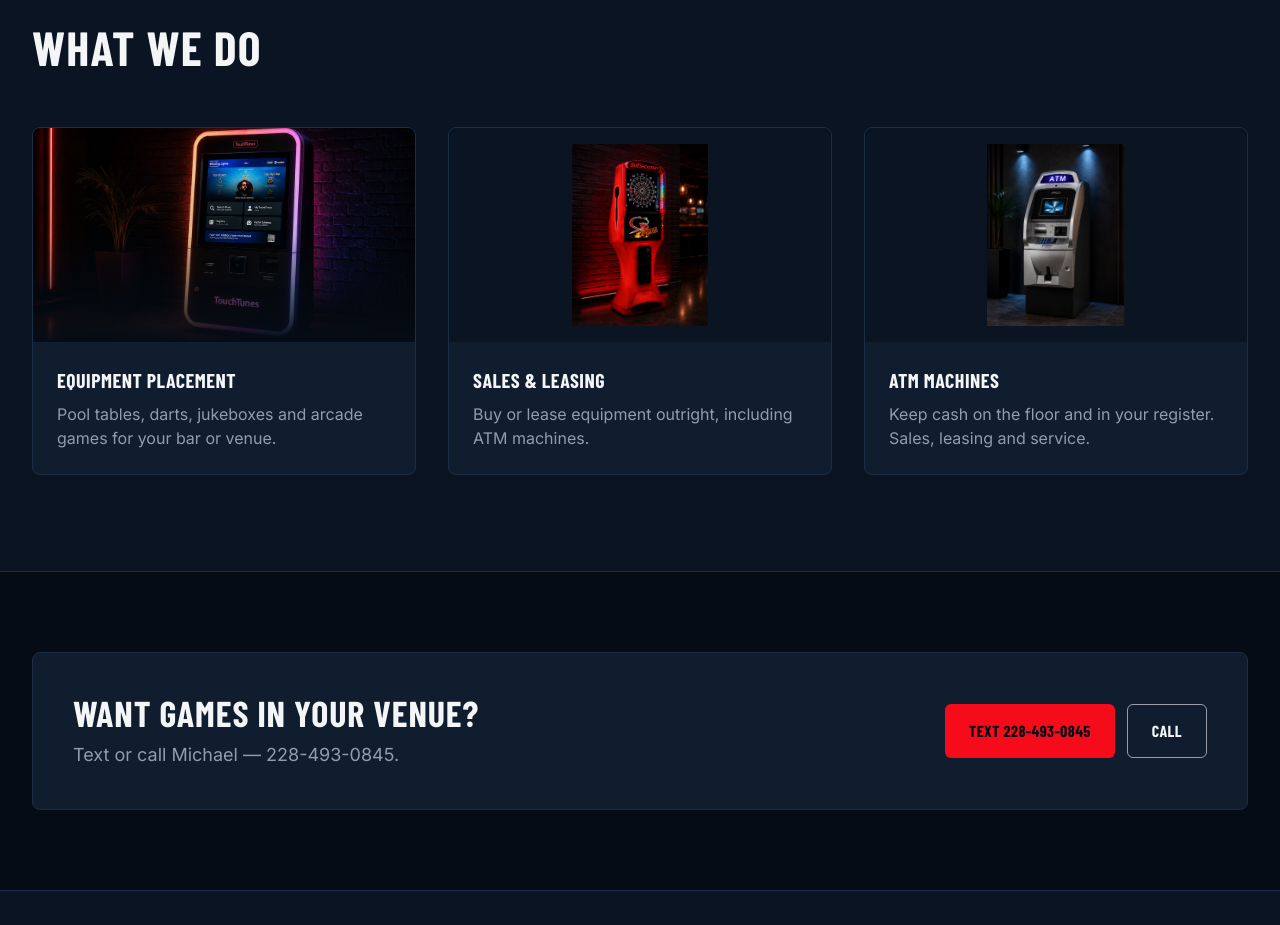
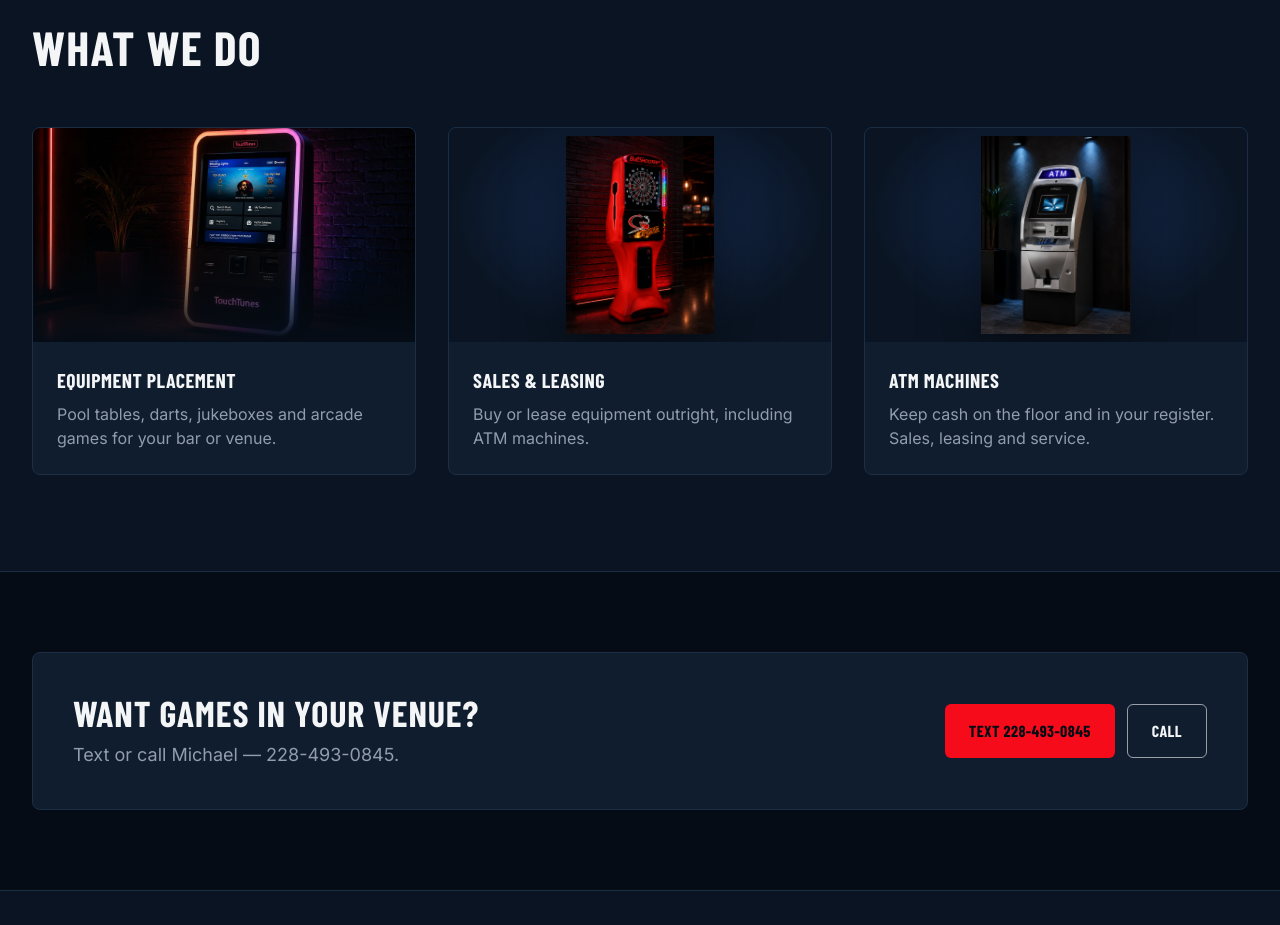
Before and after one commit to WyattLadner/HancockAmusement, a Next.js app: page / in a window 1280 px wide. Shown: the part 1880-2805 px from the top of the page. Built offline with nearby package versions, Linux system fonts and the light colour scheme.

Commit message:
Services: enlarge machine cutouts with a spotlight backdrop so they fill the card

```diff
--- a/app/page.js
+++ b/app/page.js
@@ -152,13 +152,23 @@ export default function Home() {
           <div className="grid grid-cols-1 sm:grid-cols-2 lg:grid-cols-3 gap-6 md:gap-8">
             {SERVICES.map((s) => (
               <article key={s.title} className="rounded-lg overflow-hidden border border-line bg-surface-2">
-                <div className={`relative aspect-video ${s.fit === "contain" ? "bg-surface" : ""}`}>
+                <div className="relative aspect-video overflow-hidden">
+                  {s.fit === "contain" ? (
+                    <div
+                      className="absolute inset-0"
+                      style={{ background: "radial-gradient(ellipse at 50% 40%, #18305a 0%, #0A1422 70%)" }}
+                    />
+                  ) : null}
                   {/* eslint-disable-next-line @next/next/no-img-element */}
                   <img
                     src={s.img}
                     alt={s.alt}
                     loading="lazy"
-                    className={`absolute inset-0 w-full h-full ${s.fit === "contain" ? "object-contain p-4" : "object-cover"}`}
+                    className={
+                      s.fit === "contain"
+                        ? "absolute inset-0 w-full h-full object-contain p-2 drop-shadow-[0_12px_28px_rgba(0,0,0,0.55)]"
+                        : "absolute inset-0 w-full h-full object-cover"
+                    }
                     width={800}
                     height={450}
                   />
```
